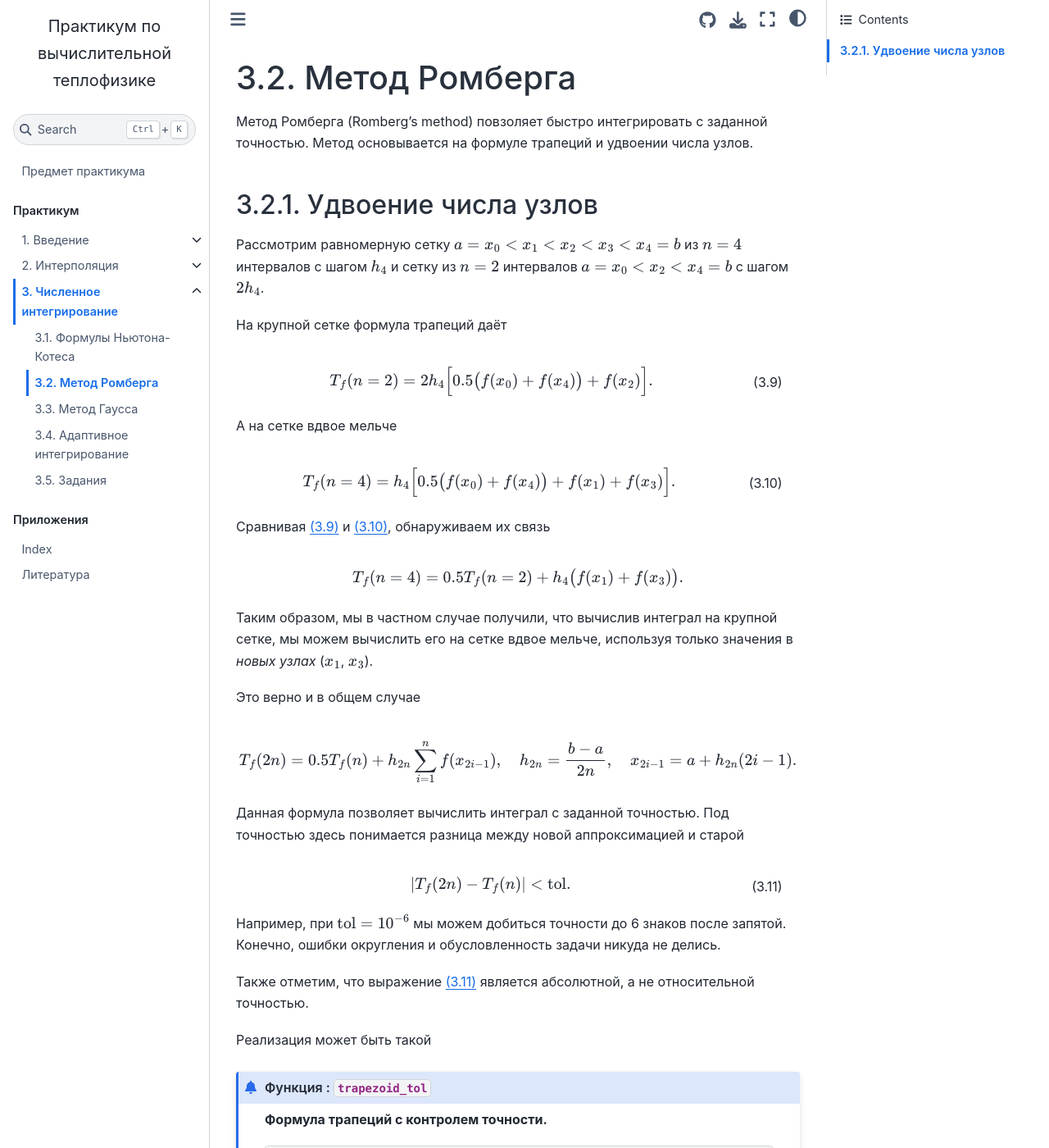
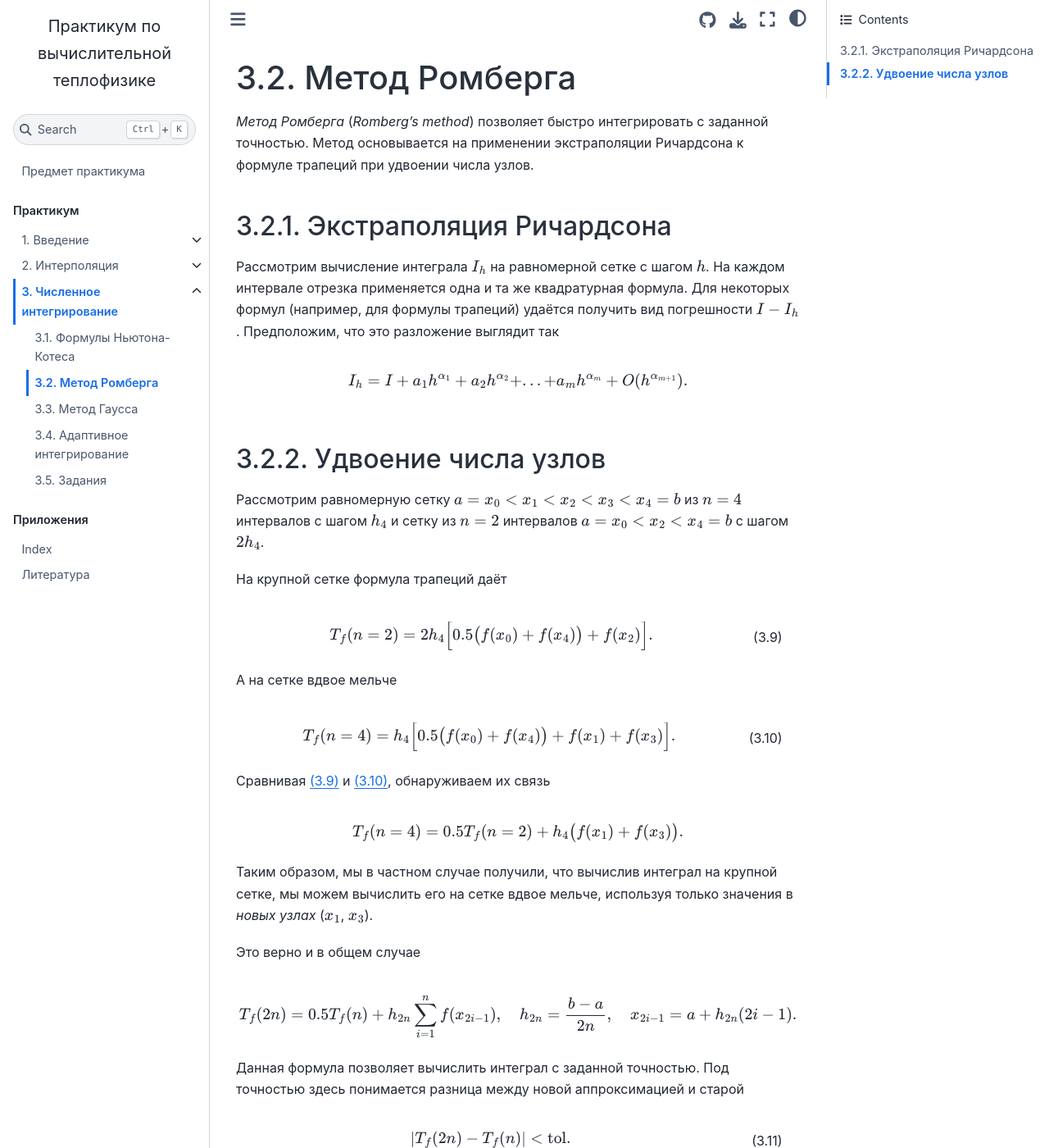
Before and after one commit to stepanzh/computational_thermodynamics, a Jupyter Book: the page built from book/integration/romberg.md, in a window 1280 px wide and 1400 px high. Shown: the whole window at 82% size. Built offline with Jupyter Book 1.0.4 settings and Sphinx 7.4.7 and the Sphinx Book theme 1.1.4, drawn with Linux system fonts in a browser that asks for light colours; some of the changed text lies outside the part shown.

Commit message:
Sectionning

````diff
--- a/book/integration/romberg.md
+++ b/book/integration/romberg.md
@@ -1,6 +1,14 @@
 # Метод Ромберга
 
-Метод Ромберга (Romberg's method) повзоляет быстро интегрировать с заданной точностью. Метод основывается на формуле трапеций и удвоении числа узлов.
+*Метод Ромберга* (*Romberg's method*) позволяет быстро интегрировать с заданной точностью. Метод основывается на применении экстраполяции Ричардсона к формуле трапеций при удвоении числа узлов.
+
+## Экстраполяция Ричардсона
+
+Рассмотрим вычисление интеграла $I_h$ на равномерной сетке с шагом $h$. На каждом интервале отрезка применяется одна и та же квадратурная формула. Для некоторых формул (например, для формулы трапеций) удаётся получить вид погрешности $I - I_h$. Предположим, что это разложение выглядит так
+
+```{math}
+I_h = I + a_1 h^{\alpha_1} + a_2 h^{\alpha_2} + ... + a_m h^{\alpha_m} + O(h^{\alpha_{m+1}}).
+```
 
 ## Удвоение числа узлов
 
@@ -52,9 +60,9 @@ T_f(2n) = 0.5 T_f(n) + h_{2n} \sum_{i=1}^n f(x_{2i-1}), \quad h_{2n} = \frac{b-a
 
 Реализация может быть такой
 
-:::{admonition} Функция : `trapezoid_tol`
+:::{proof:function} trapezoid_tol
 
-**Формула трапеций с контролем точности.**
+**Формула трапеций с контролем точности**
 
 ```julia
 """
@@ -62,20 +70,17 @@ T_f(2n) = 0.5 T_f(n) + h_{2n} \sum_{i=1}^n f(x_{2i-1}), \quad h_{2n} = \frac{b-a
 удваивая число разбиений интервала, но не более `maxstep` раз.
 Возвращает значение интеграла.
 """
-function trapezoid_tol(f, a, b; atol=1e-6, maxstep=100)
-    nc = 2
-    hc = (b-a)/nc
-    Tc = hc * ( 0.5*(f(a) + f(b)) + f(a + hc))
+function trapezoid_tol(f, a, b; atol=1e-3, maxstep=100)
+    nc, hc = 1, b - a
+    Tc = hc * (f(a) + f(b)) / 2
     for step in 1:maxstep
         Tp, np = Tc, nc
         hc /= 2
         nc *= 2
-        Tc = 0.5 * Tp + ((b-a)/nc) * sum(f(a + hc*(2i-1)) for i in 1:np)
-        if abs(Tc - Tp) < atol
-            return Tc
-        end
+        Tc = Tp / 2 + hc * sum(f, (a + hc*(2i-1) for i in 1:np))
+        abs(Tc - Tp) < atol && return Tc
     end
-    return Tc
+    error("Точность не удовлетворена.")
 end
 ```
 :::
````
